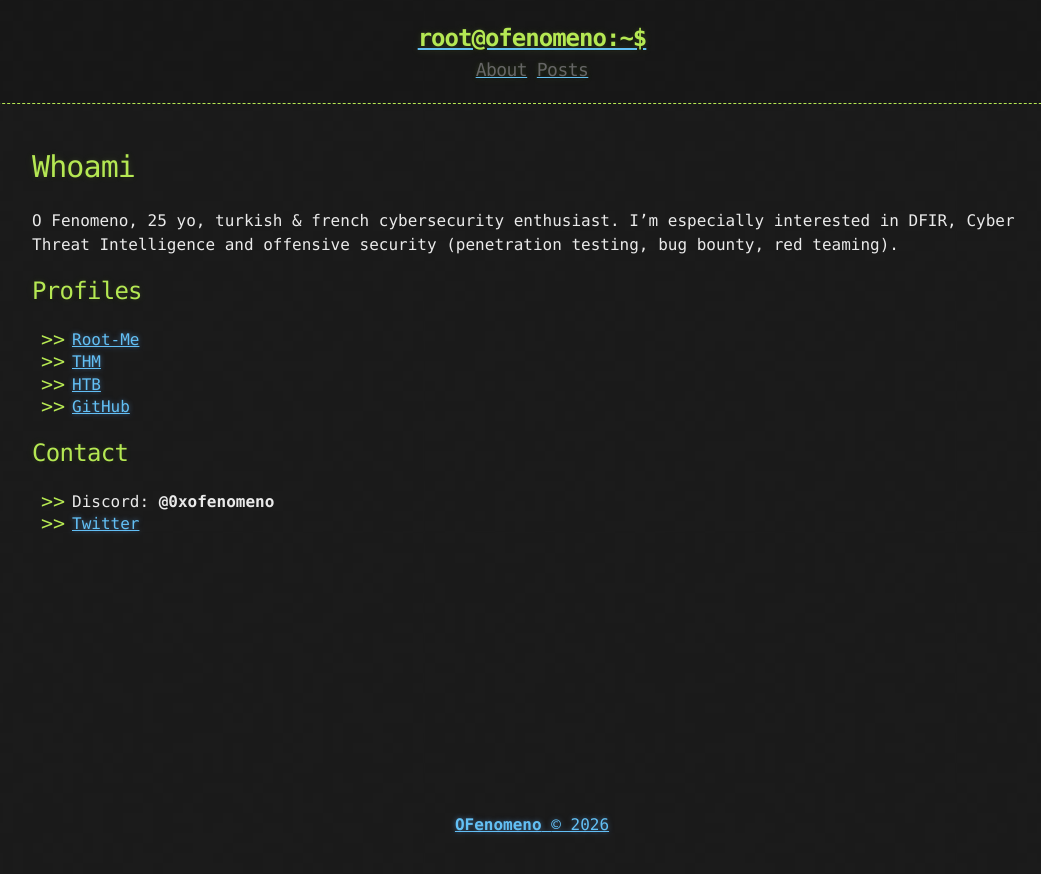
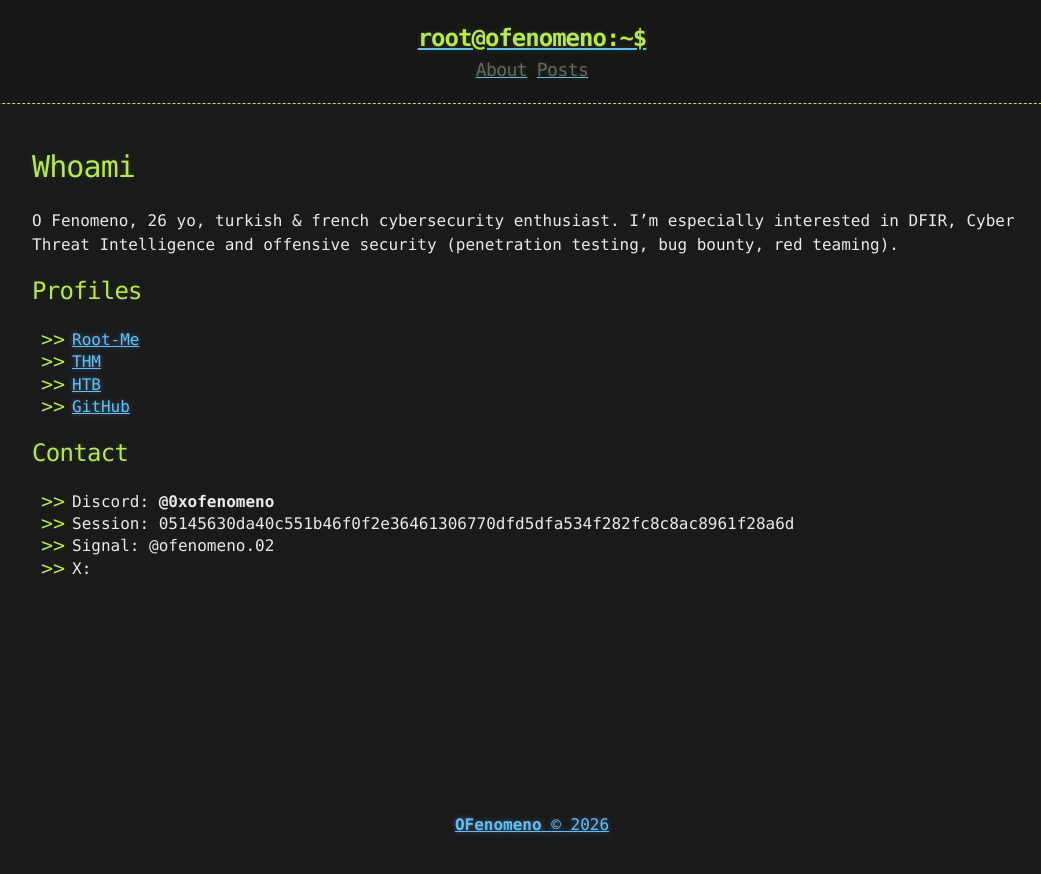
Before and after one commit to 0xOFenomeno/0xOfenomeno.github.io, a Jekyll site: the page built from about.md, in a window 1280 px wide. Shown: the top 874 px of the page, without its empty margins (108-1149 px from the left). Built offline with Jekyll 4.4.1, drawn with Linux system fonts in a browser that asks for light colours.

Commit message:
about modif

```diff
--- a/about.md
+++ b/about.md
@@ -5,16 +5,18 @@ title: About
 
 # [](#whoami) Whoami
 
-O Fenomeno, 25 yo, turkish & french cybersecurity enthusiast. I'm especially interested in DFIR, Cyber Threat Intelligence and offensive security (penetration testing, bug bounty, red teaming).
+O Fenomeno, 26 yo, turkish & french cybersecurity enthusiast. I'm especially interested in DFIR, Cyber Threat Intelligence and offensive security (penetration testing, bug bounty, red teaming).
 
 
 ## [](#profiles)Profiles
 - [Root-Me](https://www.root-me.org/ofenomeno)
 - [THM](https://tryhackme.com/p/ofenomeno)
-- [HTB](https://app.hackthebox.com/profile/964076)
+- [HTB](https://app.hackthebox.com/users/964076)
 - [GitHub](https://github.com/0xofenomeno)
 
 
 ## [](#contact) Contact
 - Discord: **@0xofenomeno**
-- [Twitter](https://twitter.com/o_fenomen0)
+- Session: 05145630da40c551b46f0f2e36461306770dfd5dfa534f282fc8c8ac8961f28a6d
+- Signal: @ofenomeno.02
+- X:
```
